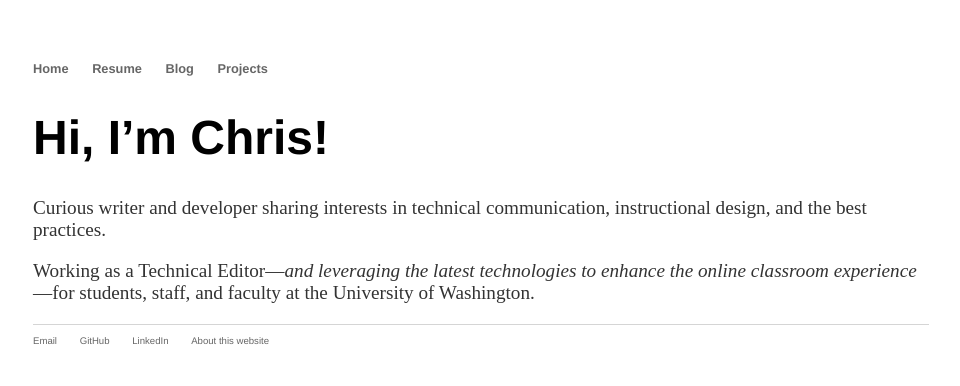
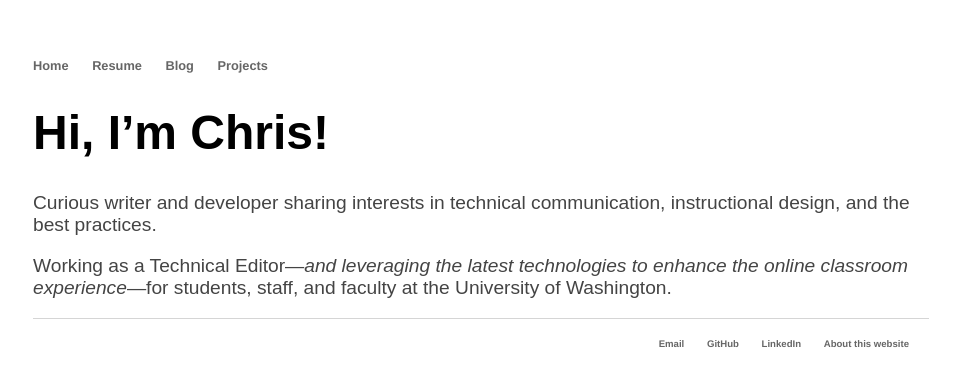
Before and after one commit to chriso23/chriso23.github.io, a Jekyll site: the page built from index.md, in a window 1280 px wide. Shown: the top 386 px of the page, without its empty margins (159-1119 px from the left). Built offline with Jekyll 4.4.1, drawn with Linux system fonts in a browser that asks for light colours.

Commit message:
Update main.css

```diff
--- a/css/main.css
+++ b/css/main.css
@@ -1,37 +1,127 @@
-body { margin: 60px auto; width: 70%; }
+				body {
+            margin: 60px auto;
+            width: 70%;
+        }
 
-img {width: 100%; }
+        img {
+            width: 100%;
+        }
 
-p { font-size: 1.2em; color: #333; }
-a { text-decoration: none; color: #0080ff; }
-a:hover { text-decoration: underline; }
+        p {
+            font-size: 1.2em;
+            color: #444;
+            font-family: "Arial";
+        }
 
-ul { font-size: 1.2em; line-height: 1.4em; color: #333; }
-ul p { font-size: 1.2em; line-height: 1.4em; color: #333; }
+        a {
+            text-decoration: none;
+            color: #0080ff;
+        }
 
+        a:hover {
+            text-decoration: underline;
+        }
 
-h1, h2, h3, h4 { font-family: 'Helvetica', 'Arial', 'Sans-Serif'; }
-h1 { font-size: 3em;  }
-h2 { font-size: 2.7em; }
-h3 { font-size: 2.3em; }
-h4 { font-size: 1.9em; }
+        ul {
+            font-size: 1em;
+            line-height: 1em;
+            color: #444;
+        }
 
-nav ul, footer ul { font-size: 1em; font-family: 'Helvetica', 'Arial', 'Sans-Serif'; padding: 0px; list-style: none; }
-nav ul li, footer ul li { display: inline; margin-right: 20px; }
-nav ul li a, footer ul li a { color: #666; }
+        ul p {
+            font-size: 1em;
+            line-height: 1.2em;
+            color: #444;
+        }
 
-/* nav and footer **/
-nav {font-size: 0.8em; font-weight: bold; }
-footer { border-top: 1px solid #d5d5d5; font-size: .6em; font-weight: normal; }
+        h1, h2, h3, h4 { font-family: "Arial", "Helvetica", "Verdana"; font-weight: bold;}
 
-/* Blog */
-ul.posts { margin: 20px auto 40px; font-size: 1.2em; }
-ul.posts li { list-style: none; }
+        h1 {
+            font-size: 3em;
+        }
 
-/* Resume */
-.resume { margin: 0px 0px 60px; }
-.resume h1 { font-size: 3em; }
-.resume h2 { font-size: 2em; }
-.resume address, .cv .download { font-family: 'Helvetica', 'Arial', 'Sans-Serif'; }
-.resume address, .cv p { font-size: 1.2em; }
-.resume .download { float: right; font-size: .8em; text-transform: uppercase; }
+        h2 {
+            font-size: 2.7em;
+        }
+
+        h3 {
+            font-size: 2.3em;
+        }
+
+        h4 {
+            font-size: 1.9em;
+        }
+
+        nav ul,
+        footer ul {
+            font-size: 1em;
+            font-family: 'Helvetica', 'Arial', 'Sans-Serif';
+            padding: 0px;
+            list-style: none;
+            font-weight: bold;
+            margin:20px auto;
+        }
+
+        nav ul li,
+        footer ul li {
+            display: inline;
+            margin-right: 20px;
+        }
+
+        nav ul li a,
+        footer ul li a {
+            color: #666;
+        }
+
+        /* nav and footer **/
+
+        nav {
+            font-size: 0.8em
+        }
+
+        footer {
+            border-top: 1px solid #d5d5d5;
+            font-size: .6em;
+            text-align: right;
+        }
+
+        /* Blog */
+
+        ul.posts {
+            margin: 20px auto 40px;
+            font-size: 1.2em;
+        }
+
+        ul.posts li {
+            list-style: none;
+        }
+
+        /* Resume */
+
+        .resume {
+            margin: 0px 0px 60px;
+        }
+
+        .resume h1 {
+            font-size: 3em;
+        }
+
+        .resume h2 {
+            font-size: 2em;
+        }
+
+        .resume address,
+        .cv .download {
+            font-family: 'Helvetica', 'Arial', 'Sans-Serif';
+        }
+
+        .resume address,
+        .cv p {
+            font-size: 1.2em;
+        }
+
+        .resume .download {
+            float: right;
+            font-size: .8em;
+            text-transform: uppercase;
+        }
```
